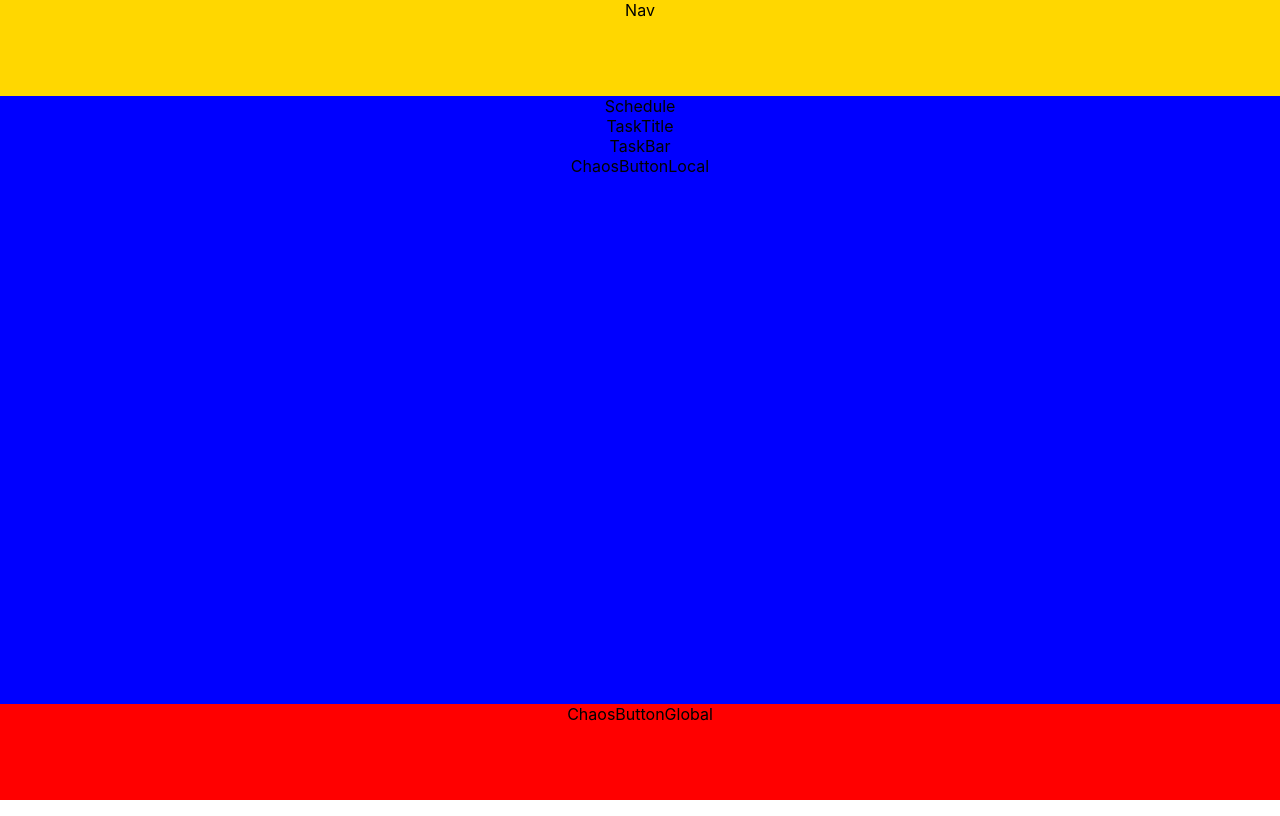
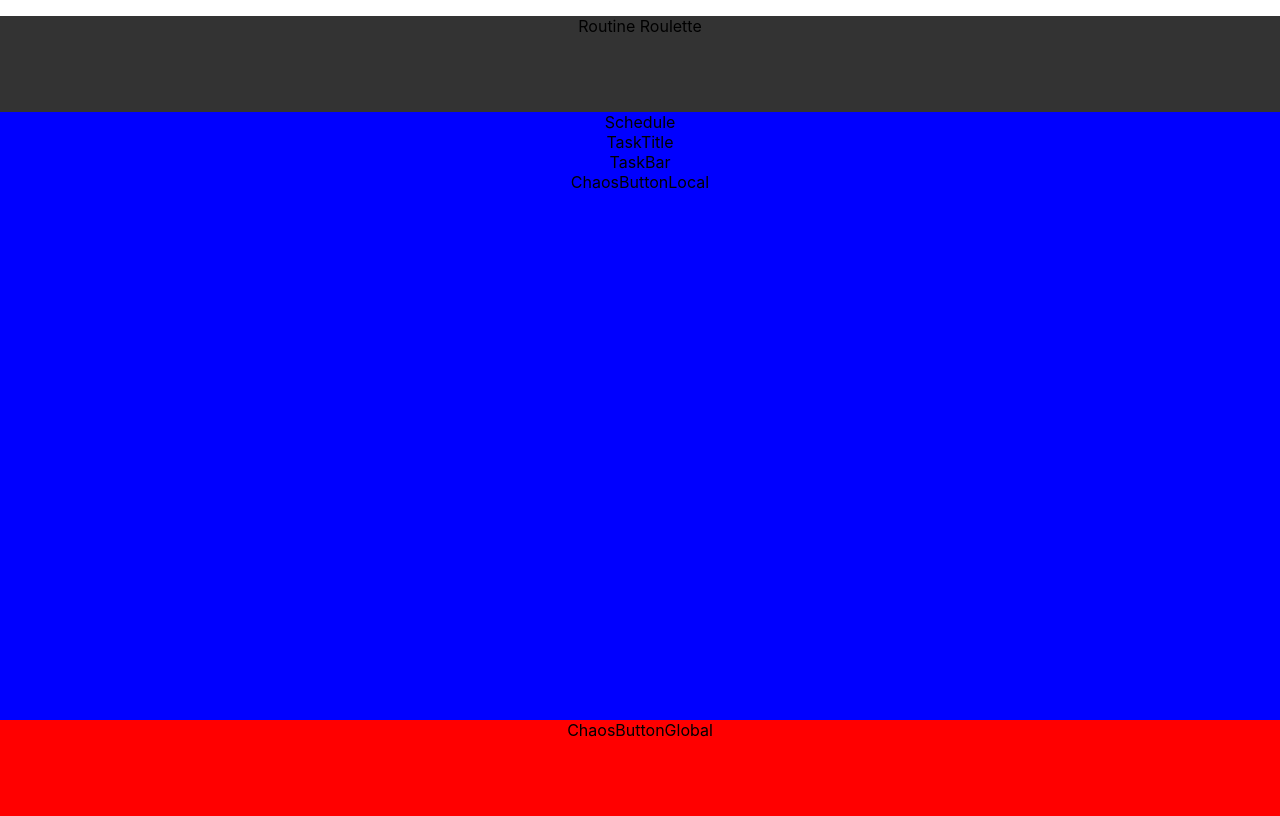
Before and after one commit to PaulP1406/Systemhacks-Routine-Roulette, a React (Create React App) app in the folder my-app/: page / in a window 1280 px wide. Built offline with nearby package versions, Linux system fonts and the light colour scheme.

Commit message:
Added nav css

```diff
--- /dev/null
+++ b/my-app/src/Nav.css
@@ -0,0 +1,3 @@
+.Rountine-Roulette {
+    margin-top: none;
+}
--- a/my-app/src/Nav.js
+++ b/my-app/src/Nav.js
@@ -1,9 +1,10 @@
 import React from 'react'
+import './Nav.css';
 
 const Nav = () => {
   return (
-    <div className='Nav'>Nav
-
+    <div className='Nav'>
+        <p className='Nav-title'> Routine Roulette</p>
     </div>
   )
 }
--- a/my-app/src/index.css
+++ b/my-app/src/index.css
@@ -23,6 +23,6 @@ code {
 }
 
 .Nav {
-  background-color: gold;
+  background-color: #333;
   height: 12vh;
 }
```
